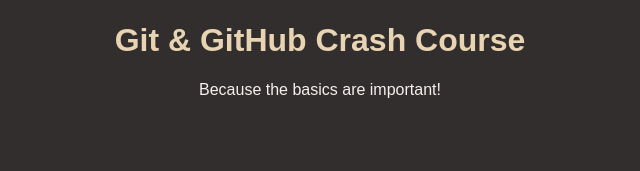
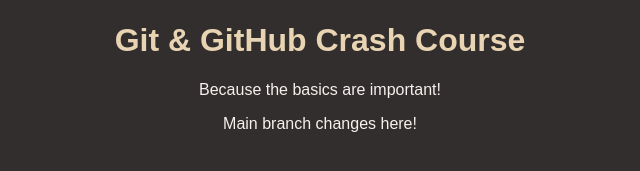
Before and after one commit to yasarkucukefe/github_actions, a plain HTML site: page index.html in a window 1280 px wide. Shown: the part 147-318 px from the top of the page, without its empty margins (320-960 px from the left). Drawn offline with Linux system fonts and the light colour scheme.

Commit message:
main branch updated

```diff
--- a/index.html
+++ b/index.html
@@ -11,5 +11,6 @@
     <img id="logo" src="logo.png" alt="A logo that contains the word 'Git'" />
     <h1>Git & GitHub Crash Course</h1>
     <p>Because the basics are important!</p>
+    <p>Main branch changes here!</p>
   </body>
 </html>
```
